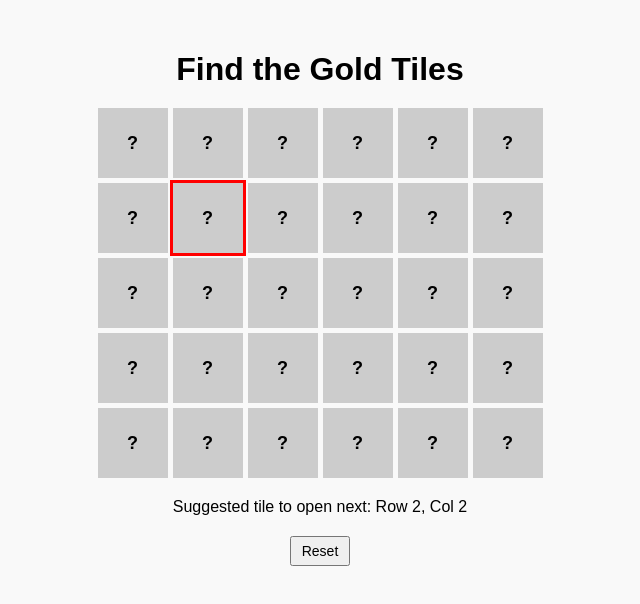
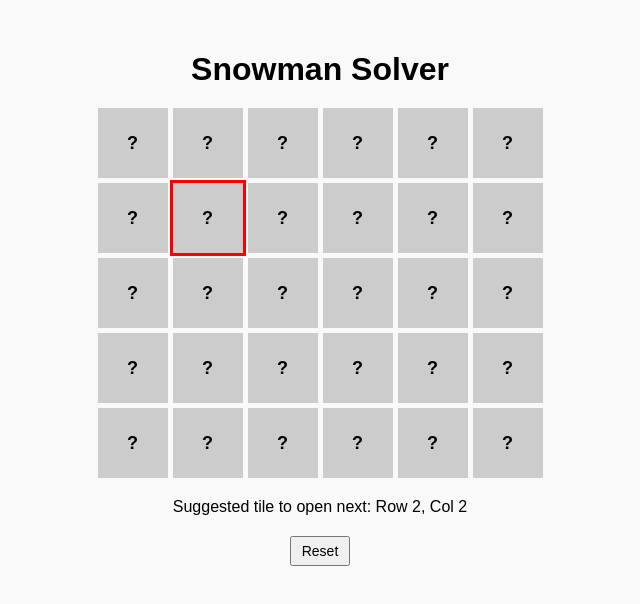
Before and after one commit to GloomyFolken/SnowmanSolver, a plain HTML site: page index.html in a window 1280 px wide. Shown: the whole page, without its empty margins (320-960 px from the left). Drawn offline with Linux system fonts and the light colour scheme.

Commit message:
Update index.html

```diff
--- a/index.html
+++ b/index.html
@@ -128,7 +128,7 @@
 </head>
 <body>
 <div class="main-container">
-  <h1>Find the Gold Tiles</h1>
+  <h1>Snowman Solver</h1>
   <div id="container">
     <div id="board"></div>
     <div id="info"></div>
```
